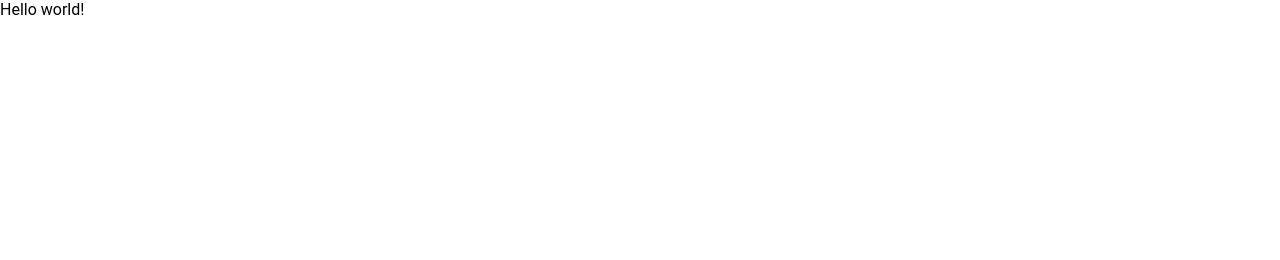
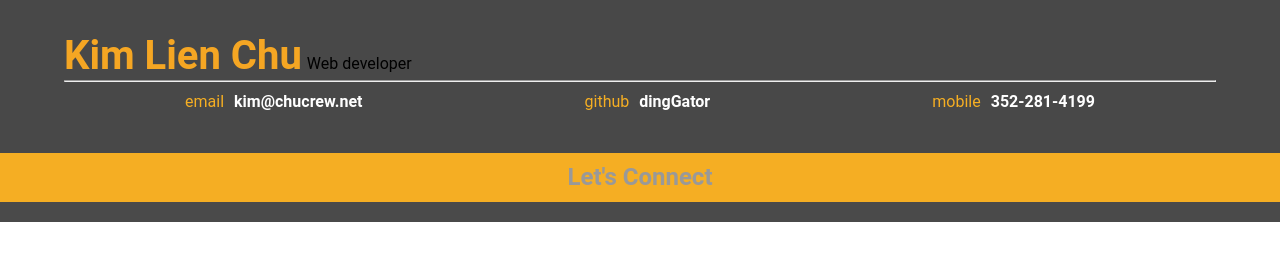
Before and after one commit to dingGator/udacity-fewd-proj2, a plain HTML site: page frontend-nanodegree-resume-master/index.html in a window 1280 px wide. Drawn offline with Linux system fonts and the light colour scheme.

Commit message:
Changes from JS Basics L1
Add codes to resumeBuilder.js following JS Basics L1 and minor changes
to index.html and helper.js

```diff
--- a/frontend-nanodegree-resume-master/index.html
+++ b/frontend-nanodegree-resume-master/index.html
@@ -52,7 +52,7 @@ need to load. You'll see a lot of <link>s to CSS files for styles and
 </head>
 <body unresolved>
   <div id="main">
-    Hello world!   <!-- You'll be deleting this line in the course -->
+   <!-- You'll be deleting this line in the course -->
 
     <!--
     Everything from here to the <script> tag below is the skeleton of your
--- a/frontend-nanodegree-resume-master/js/resumeBuilder.js
+++ b/frontend-nanodegree-resume-master/js/resumeBuilder.js
@@ -0,0 +1,189 @@
+
+ /***********************************************************
+ /* `work` contains an array of `jobs`. Each `job` object in `jobs` should contain
+an `employer`, `title`, `location`, `dates worked` and `description`.
+*****************************************************
+ var work = {
+ 	"jobs": [
+ 	{
+ 		"employer": "Brookdale Senior Living",
+ 		"title": "Resident Care Assistant",
+ 		"location": "Gainesville, Florida",
+ 		"dates worked": "2011 - present",
+ 		"description": "Assist resident in daily living activities"
+ 	},
+ 	{
+ 		"employer": "Advebtage Sales and Marketing",
+ 		"title": "Sales Assistant",
+ 		"location": "Gainesville, Florida",
+ 		"dates worked": "2010 - 2011",
+ 		"description": "Encouraging sales through tasting samples of products."
+ 	},
+ 	{
+ 		"employer": "Fred Meyer",
+ 		"title": "Analyst Assistant",
+ 		"location": "Portland, Oregon",
+ 		"dates worked": "1996 - 2002",
+ 		"description": "Assist analyst to complete projects according to user specs."
+ 	}
+ 	]
+ };
+
+/*************************************************
+ * `projects` contains an array of `projects`. Each `project` object in `projects`
+  should contain a `title`, `dates worked`, `description`, and an `images` array
+  with URL strings for project images.
+*****************************************
+ var projects = {
+ 	"projects": [
+ 		{
+ 			"title": "Interactive Resume",
+  			"dates worked": "3-2015 to present",
+  			"description": "An interactive resume",
+  			"images": [
+  			"http://placehold.it/100x100",
+  			"http://placehold.it/100x100"
+  			]
+  		}
+  	]
+  };
+
+/******************************************************
+* `bio` contains a `name`, `role`, `welcomeMessage`, `contacts` object and
+ `skills` array. The `contacts` object should contain (but doesn't have to)
+ a `mobile number`, `email` address, `github` username, `twitter` handle and
+  `location`.
+  **************************************************/
+
+var bio = {
+ 	"name": "Kim Lien Chu",
+ 	"role": "Web developer",
+ 	"contacts": {
+ 		"mobile": "352-281-4199",
+ 		"email": "kim@chucrew.net",
+ 		"github": "dingGator"
+ 	},
+ 	"welcomeMessage": "Experienced working in a high-energy team in a high-demanding position.",
+ 	"skills": [
+ 		"Java", "Javasript", "HTML", "CSS"
+ 	],
+ 	"bioPic": "images/fry.jpg"
+ };
+
+ //**************************code from lesson 1 Data Types*********************
+
+var formattedRole = HTMLheaderRole.replace("%data%", bio.role);
+$("#header").prepend(formattedRole);
+
+var formattedName = HTMLheaderName.replace("%data%", bio.name);
+$("#header").prepend(formattedName);
+
+
+var formattedEmail = HTMLemail.replace("%data%", bio.contacts.email);
+$("#topContacts").append(formattedEmail);
+
+var formattedGithub = HTMLgithub.replace("%data%", bio.contacts.github);
+$("#topContacts").append(formattedGithub);
+
+var formattedMobile = HTMLmobile.replace("%data%", bio.contacts.mobile);
+$("#topContacts").append(formattedMobile);
+/*
+counsel.log(bio.skills[0]);
+if {bio.skills.length != 0} {
+	var formattedSkills = HTMLskillsStart.replace("%data%", bio.skills);
+	$("#topContacts").append(formattedSkills);
+
+ 	};
+
+//***********************************/
+
+ /***************************************************
+  * `education` contains an array of `schools`. Each `school` object in
+ `schools` contains a `name`, `location`, `degree`, `majors` array,
+ `dates attended` and a `url` for the school's website. `education` also
+ contains an `onlineCourses` array. Each `onlineCourse` object
+ in `onlineCourses` should contain a `title`, `school`, `dates attended`
+ and a `url` for the course.
+***************************************************
+
+var education = {
+"schools": [
+	{
+		"name": "University of South Florida",
+		"location": "Tampa, Florida",
+		"degree": "B.S.",
+		"majors": ["Microbiology"],
+		"dates attended": 1991,
+		"url": "http://example.com"
+	},
+	{
+		"name": "Santa Fe College",
+		"city": "Gainesville, Florida",
+		"degree": "A.S.",
+		"majors": "Biotechnology",
+		"dates attended": 2011,
+		"url": "http://example.com"
+	}
+	],
+	"onlineCourses": [
+		{
+		"title": "Front End Web Developer",
+		"school": "Udacity",
+		"dates attended": 2015,
+		"url": "http://www.udacity.com/course/ud804"
+		}
+	]
+};
+
+/************************************************************
+2. Iterate through each JSON and append its information to index.html
+in the correct section.
+ * First off, you’ll be using jQuery’s `selector.append()` and
+ `selector.prepend()` functions to modify index.html. `selector.append()`
+  makes an element appear at the end of a selected section. `selector.prepend()`
+  makes an element appear at the beginning of a selected section.
+   * Pay close attention to the ids of the `<div>`s in index.html
+   and the HTML snippets in helper.js. They’ll be very useful as jQuery
+   selectors for `selector.append()` and `selector.prepend()`
+* You’ll also be using the JavaScript method `string.replace(old, new)`
+to swap out all the placeholder text (e.g. `%data%`) for data from your
+resume JSONs.
+* Here’s an example of some code that would add the location of one your
+companies to the page:
+   * `var formattedLocation = HTMLworkLocation.replace("%data%", work.jobs
+   [job].location);`
+   * `$(".work-entry:last").append(formattedLocation);`
+ * Use the mockup at the bottom of this document as a guide for the order
+ in which you should append elements to the page.
+**************************************************/
+/*********************************
+
+* First off, you’ll be using jQuery’s `selector.append()` and
+ `selector.prepend()` functions to modify index.html. `selector.append()`
+  makes an element appear at the end of a selected section. `selector.prepend()`
+  makes an element appear at the beginning of a selected section.
+   * Pay close attention to the ids of the `<div>`s in index.html
+   and the HTML snippets in helper.js. They’ll be very useful as jQuery
+   selectors for `selector.append()` and `selector.prepend()`
+
+   ***********************/
+
+/*********************
+3. The resume includes an interactive map. To add it, append the googleMap
+string to `<div id=”map”>`.
+********************************/
+/* 4. All of your code for adding elements to the resume should be within
+functions. And all of your functions should be encapsulated within the same
+objects containing your resume data. For instance, your functions for
+appending work experience elements to the page should be found within
+the same object containing data about your work experience.
+5. Your resume should also `console.log()` information about click
+locations. On line 90 in helper.js, you’ll find a jQuery onclick handler
+that you’ll need to modify to work with the `logClicks(x,y)` function
+above it.
+6. It’s possible to make additional information show up when you
+click on the pins in the map. Check out line 174 in helper.js and
+the Google Maps API to get started.
+ No newline at end of file
+
+ ********************************************************/
```
Also changed, not shown: frontend-nanodegree-resume-master/js/helper.js (line endings or trailing spaces).
